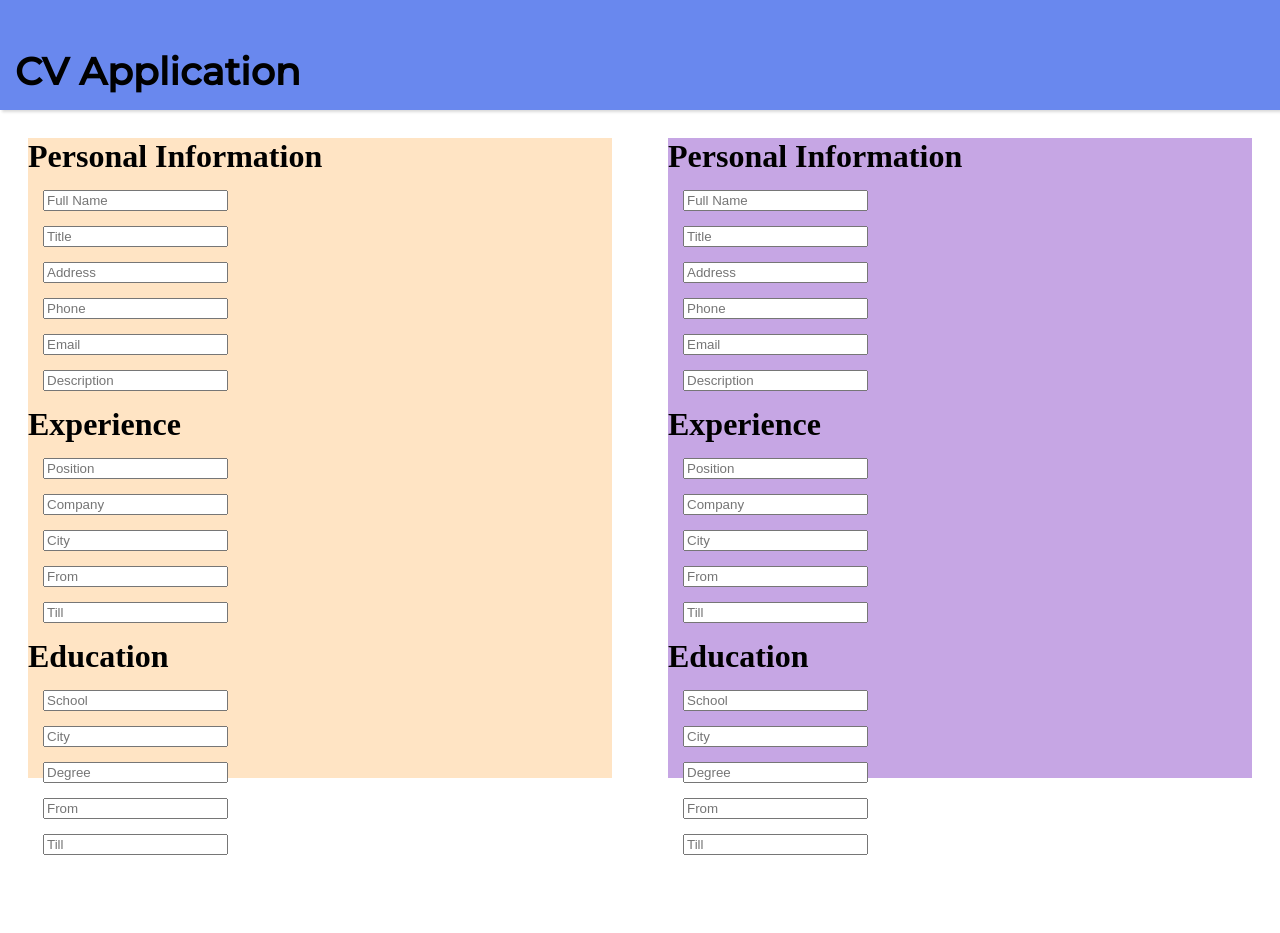
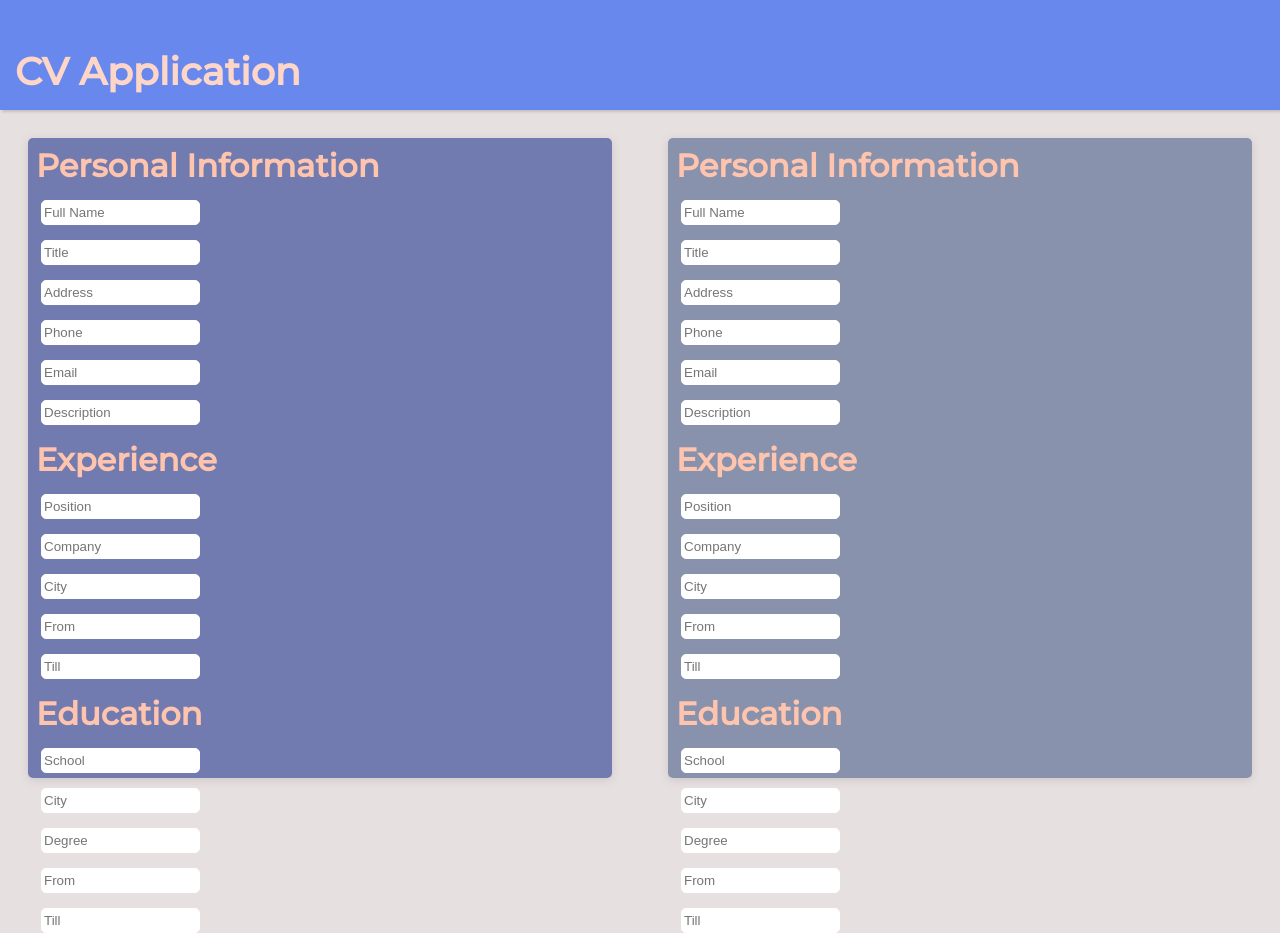
Before and after one commit to Jwilkins48/CV-Application, a React (Create React App) app: page / in a window 1280 px wide. Before the commit the page ends 855 px from the top, so only its background shows below. Built offline with nearby package versions, Linux system fonts and the light colour scheme; the HTML template or start-up script is replaced by a standard one.

Commit message:
added more styling to pewview and form

```diff
--- a/src/App.js
+++ b/src/App.js
@@ -1,7 +1,7 @@
 import Header from "./components/header";
-import Personal from "./components/personalInfo";
-import Education from "./components/education";
-import Experience from "./components/experience";
+import Personal from "./components/form/personalInfo";
+import Education from "./components/form/education";
+import Experience from "./components/form/experience";
 
 function App() {
     return (
--- /dev/null
+++ b/src/components/form/personalInfo.js
@@ -0,0 +1,22 @@
+import { Component } from "react";
+
+class Personal extends Component {
+
+    render(){
+        return(
+            <>
+                <div className="personalContainer">
+                    <h1 className="personalTitle">Personal Information</h1>
+                    <input name="name" type='text' placeholder="Full Name"></input>
+                    <input name="title" type='text' placeholder="Title"></input>
+                    <input name="address" type='text' placeholder="Address"></input>
+                    <input name="phone" type='text' placeholder="Phone"></input>
+                    <input name="email" type='text' placeholder="Email"></input>
+                    <input name="description" type='text' placeholder="Description"></input>
+                </div>
+            </>
+        )
+    }
+}
+
+export default Personal
--- a/src/components/personalInfo.js
+++ b/src/components/formPreview/personalPrev.js
@@ -1,10 +1,12 @@
+import Personal from "../form/personalInfo";
+
 import { Component } from "react";
 
-class Personal extends Component {
+class PersonalPrev extends Component {
     render(){
         return(
             <>
-                <div className="personalContainer">
+                <div className="experienceContainer">
                     <h1 className="personalTitle">Personal Information</h1>
                     <input name="name" type='text' placeholder="Full Name"></input>
                     <input name="title" type='text' placeholder="Title"></input>
@@ -18,4 +20,4 @@ class Personal extends Component {
     }
 }
 
-export default Personal
+export default PersonalPrev
--- a/src/index.css
+++ b/src/index.css
@@ -4,14 +4,18 @@
     margin: 0;
     box-sizing: border-box;
 }
+body{
+    background-color: #e7e0e0;
+    font-family: 'Montserrat', sans-serif;
+}
 .headerContainer{
-    background-color: rgb(105, 136, 238);
+    background-color: #6988ee;
     box-shadow: rgba(0, 0, 0, 0.15) 1.95px 1.95px 2.6px;
     height: 110px;
-    font-family: 'Montserrat', sans-serif;
     display: flex;
     flex-direction: column;
     justify-content: flex-end;
+    color: #fdd6c7;
 }
 .headerTitle{
     margin: 15px;
@@ -22,18 +26,30 @@
     display: flex;
 }
 .cvForm{
-    background-color: bisque;
+    padding: 8px;
+    background-color: #727baf;
+    color: #ffc4ad;
+    border-radius: 5px;
     width: 50%;
     height: 80vh;
     margin: 28px;
+    box-shadow: rgba(99, 99, 99, 0.2) 0px 2px 8px 0px;
 }
 .cvPreview{
-    background-color:#c6a6e4;
+    color: #ffc4ad;
+    padding: 8px;
+    background-color:#8992ad;
+    border-radius: 5px;
     width: 50%;
     height: 80vh;
     margin: 28px;
+    box-shadow: rgba(99, 99, 99, 0.2) 0px 2px 8px 0px;
 }
 input{
     display: flex;
-    margin: 15px;
+    margin: 15px 5px;
+    width: 28%;
+    height: 25px;
+    border: 1px solid white;
+    border-radius: 5px;
 }
```
Also changed, not shown: src/components/form/education.js (renamed from src/components/education.js), src/components/form/experience.js (renamed from src/components/experience.js).
